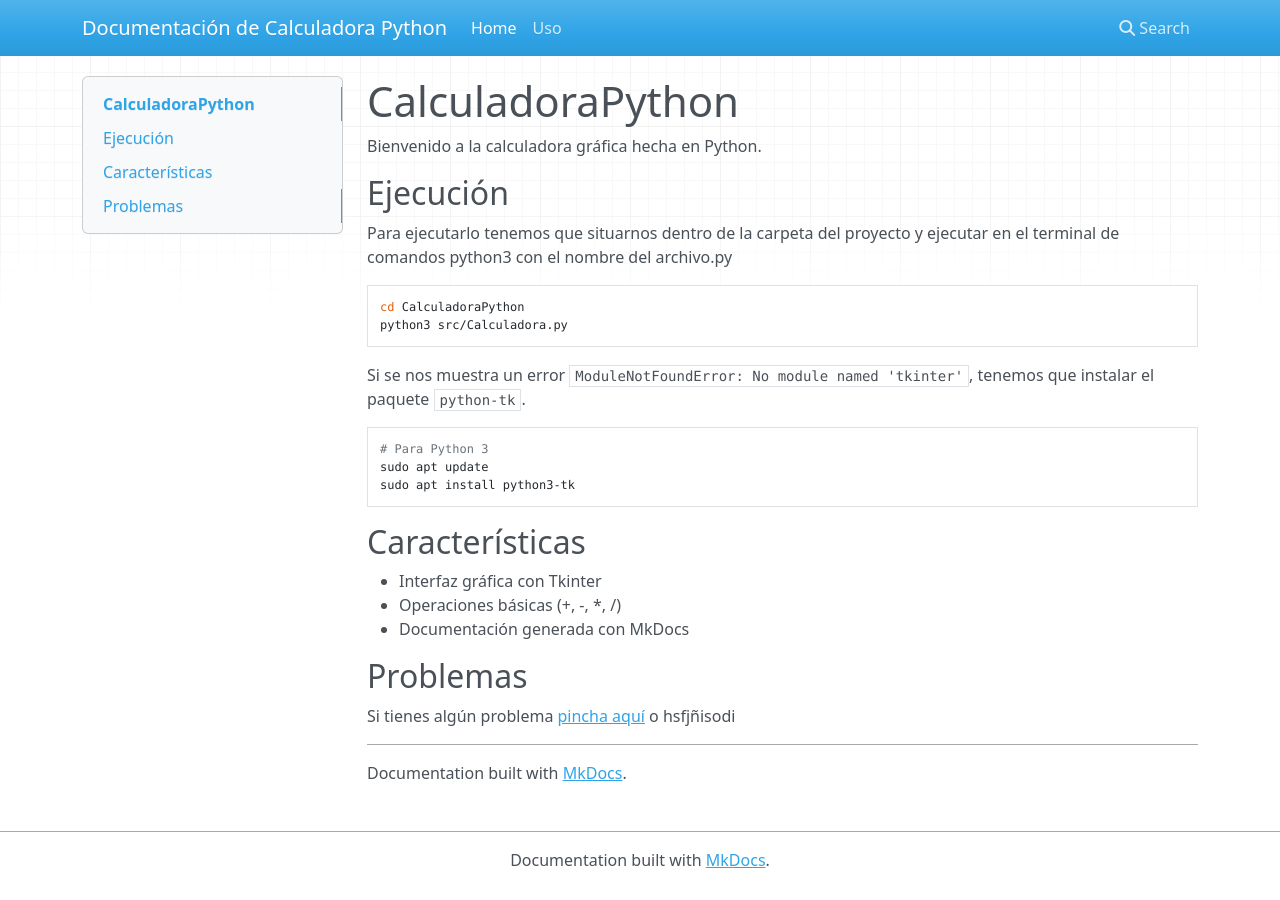
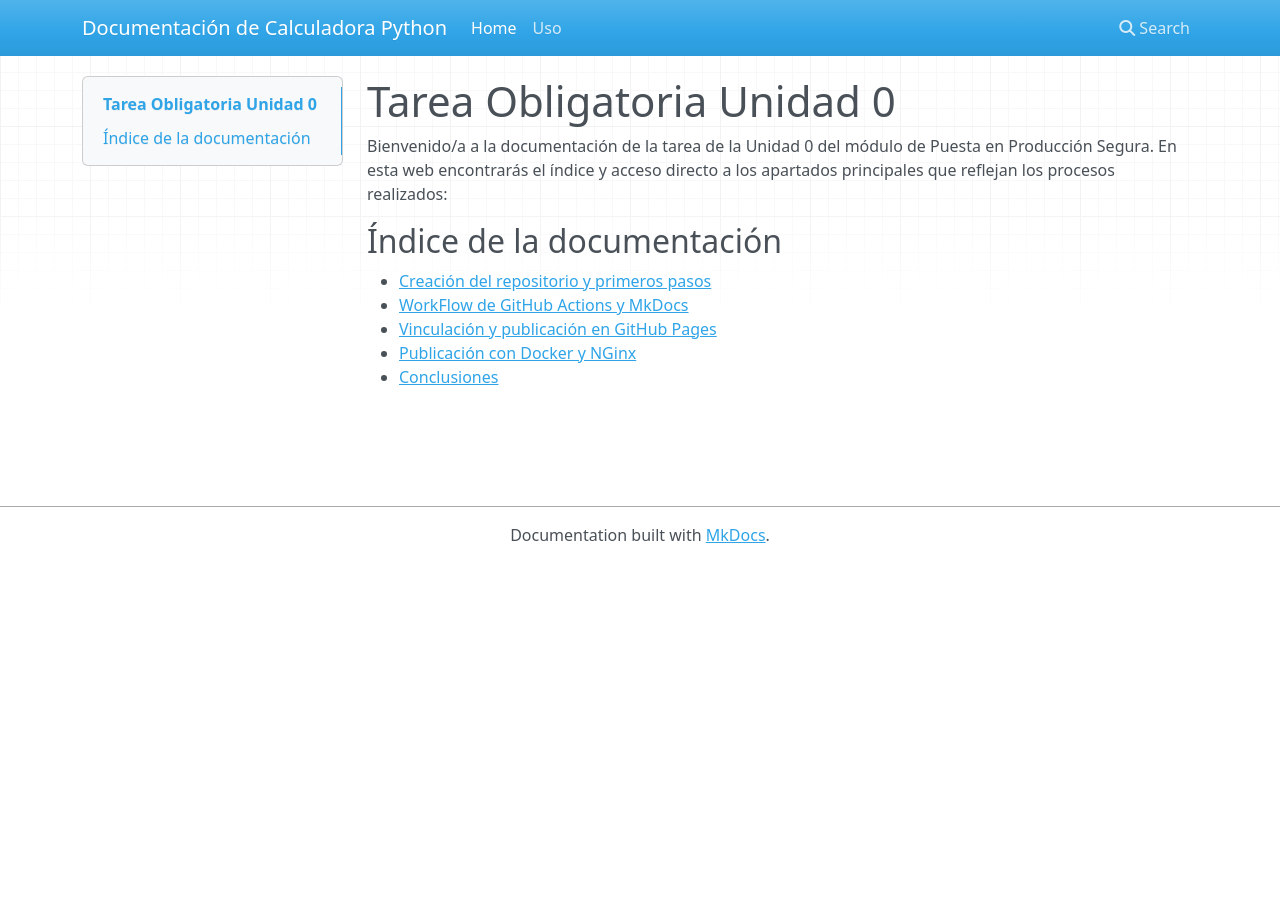
Before and after one commit to vjp-raulRF1/PPS-Unidad0-Tarea-Raul-Rodriguez, an MkDocs documentation site: the page built from docs/index.md, in a window 1280 px wide. Built offline with MkDocs 1.6.1, drawn with Linux system fonts in a browser that asks for light colours; nearby versions of some CDN libraries.

Commit message:
Estructura inicial del repositorio

````diff
--- a/docs/index.md
+++ b/docs/index.md
@@ -1,32 +1,12 @@
-# CalculadoraPython
+# Tarea Obligatoria Unidad 0
 
-Bienvenido a la calculadora gráfica hecha en Python.
+Bienvenido/a a la documentación de la tarea de la Unidad 0 del módulo de Puesta en Producción Segura.
+En esta web encontrarás el índice y acceso directo a los apartados principales que reflejan los procesos realizados:
 
-## Ejecución
+## Índice de la documentación
 
-Para ejecutarlo tenemos que situarnos dentro de la carpeta del proyecto y ejecutar en el terminal de comandos python3 con el nombre del archivo.py
-
-```bash
-cd CalculadoraPython
-python3 src/Calculadora.py
-```
-Si se nos muestra un error `ModuleNotFoundError: No module named 'tkinter'`, tenemos que instalar el paquete `python-tk`.
-
-```bash
-# Para Python 3
-sudo apt update
-sudo apt install python3-tk
-```
-## Características
-
-- Interfaz gráfica con Tkinter
-- Operaciones básicas (+, -, *, /)
-- Documentación generada con MkDocs
-
-## Problemas
-
-Si tienes algún problema [pincha aquí](#) o hsfjñisodi
-
----
-
-Documentation built with [MkDocs](https://www.mkdocs.org).
+- [Creación del repositorio y primeros pasos](git.md)
+- [WorkFlow de GitHub Actions y MkDocs](gitActions.md)
+- [Vinculación y publicación en GitHub Pages](gitPages.md)
+- [Publicación con Docker y NGinx](docker.md)
+- [Conclusiones](conclusiones.md)
````
Also changed, not shown: docs/conclusiones.md (added, +9 -0 lines), docs/docker.md (added, +25 -0 lines), docs/git.md (added, +29 -0 lines), docs/gitActions.md (added, +48 -0 lines), docs/gitPages.md (added, +16 -0 lines).
